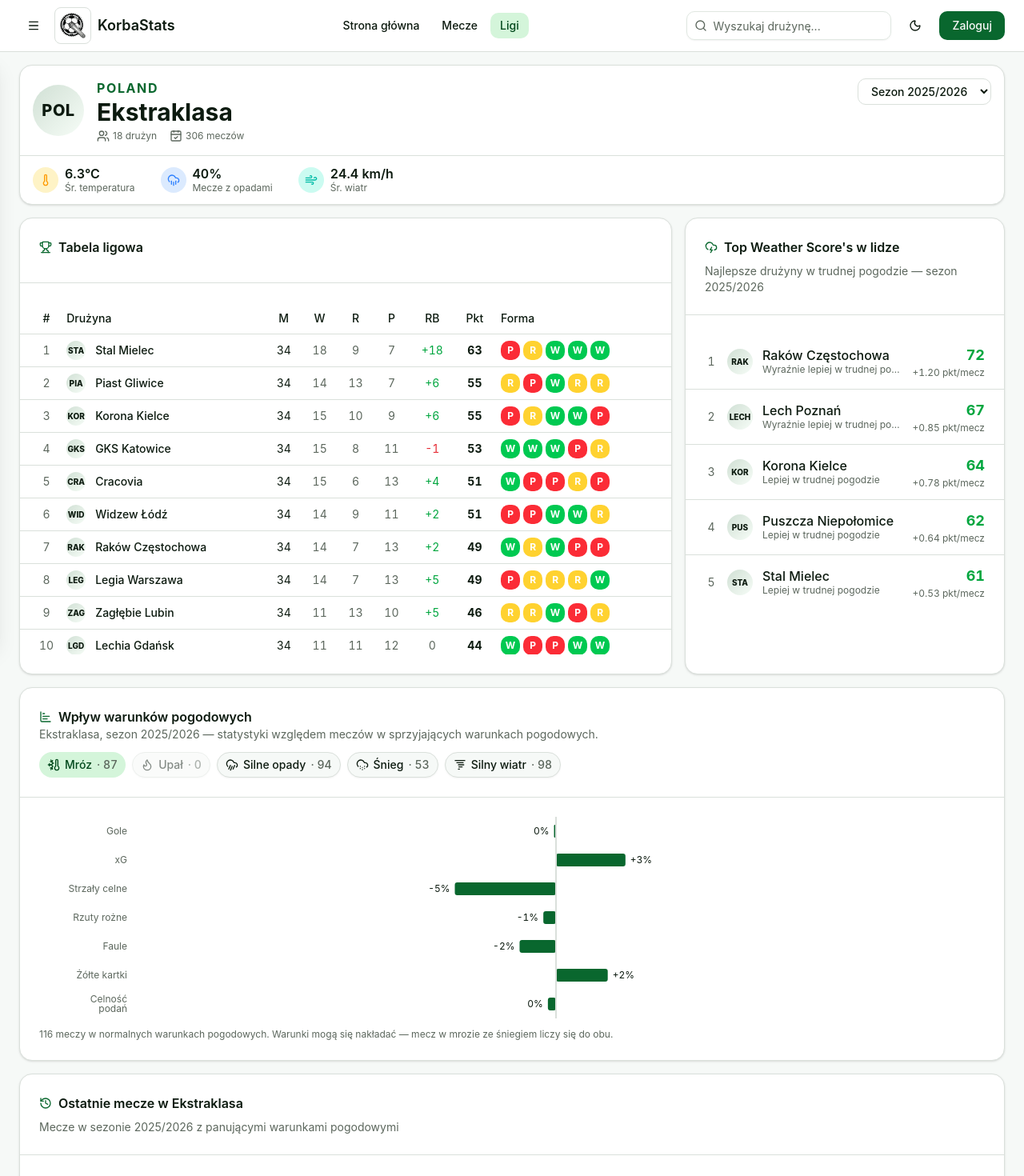
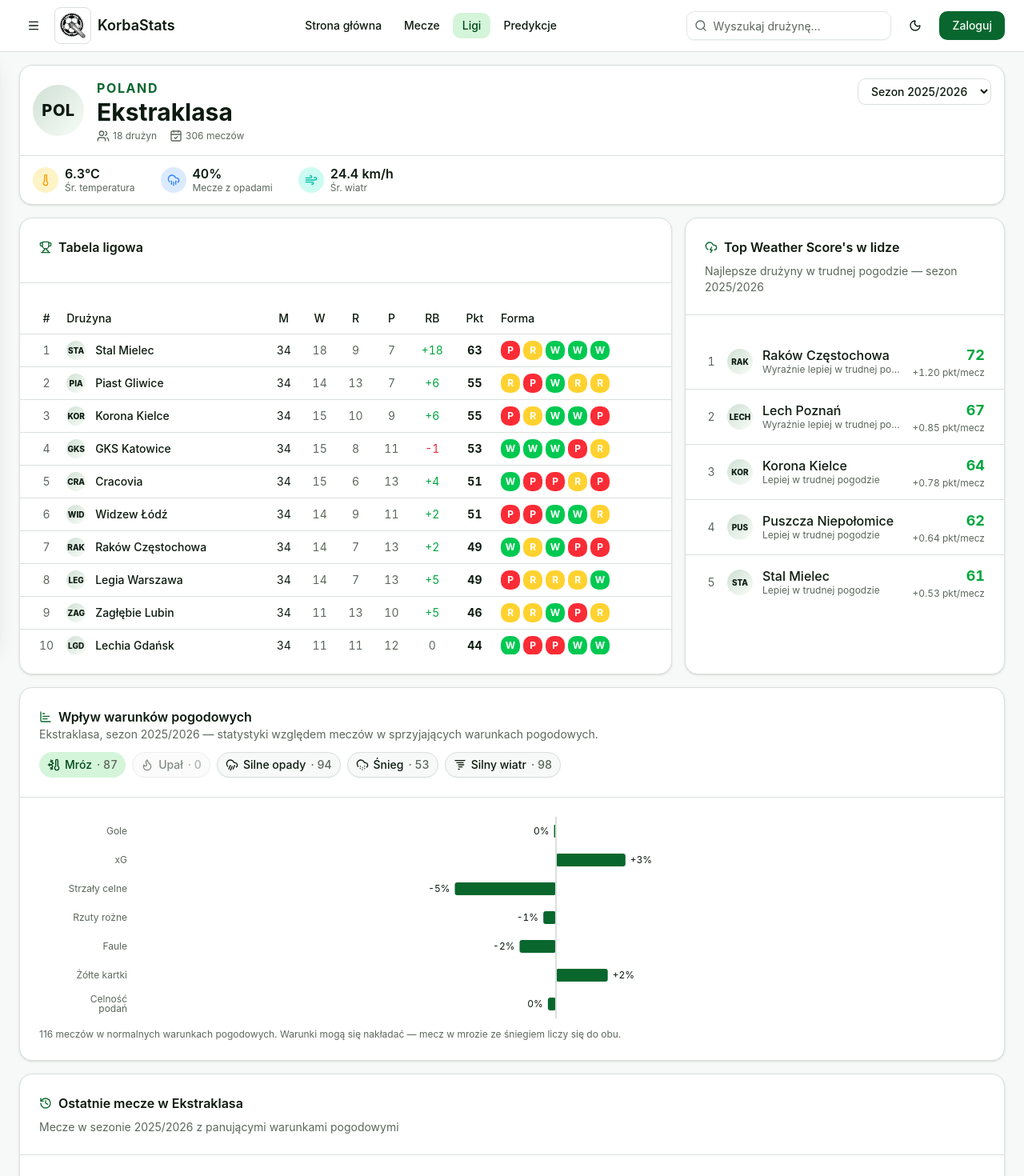
Before and after one commit to KorbaStats/frontend-react, a React (Vite) app: page /league/1 in a window 1280 px wide. Shown: the top 1470 px of the page at 80% size. Built offline with nearby package versions, Linux system fonts and the light colour scheme.

Commit message:
add predictions nav link, fix match count wording

```diff
--- a/src/components/layout/Navbar.tsx
+++ b/src/components/layout/Navbar.tsx
@@ -15,6 +15,7 @@
   { label: "Strona główna", to: "/", isActive: (pathname) => pathname === "/" },
   { label: "Mecze", to: "/matches", isActive: (pathname) => pathname.startsWith("/match")},
   { label: "Ligi", to: "/leagues", isActive: (pathname) => pathname.startsWith("/league") },
+  {label: "Predykcje", to: "/predictions", isActive: (pathname) => pathname === '/predictions'}
 ];
 
 interface NavbarProps {
--- a/src/components/shared/WeatherComparisonChart.tsx
+++ b/src/components/shared/WeatherComparisonChart.tsx
@@ -212,8 +212,7 @@
             </div>
 
             <p className="text-xs text-muted-foreground">
-              {split.normalMatches.length} meczy w normalnych warunkach pogodowych. Warunki mogą się
-              nakładać — mecz w mrozie ze śniegiem liczy się do obu.
+              {split.normalMatches.length} meczów w normalnych warunkach pogodowych. Warunki mogą się nakładać — mecz w mrozie ze śniegiem liczy się do obu.
             </p>
           </>
         )}
```
